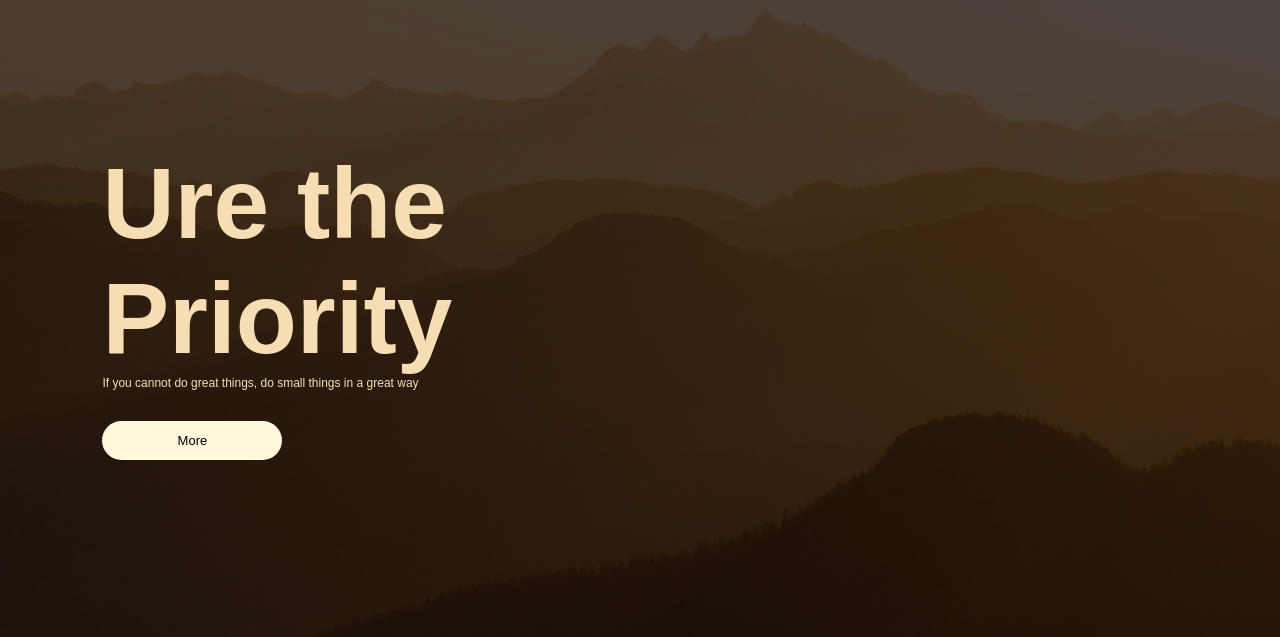
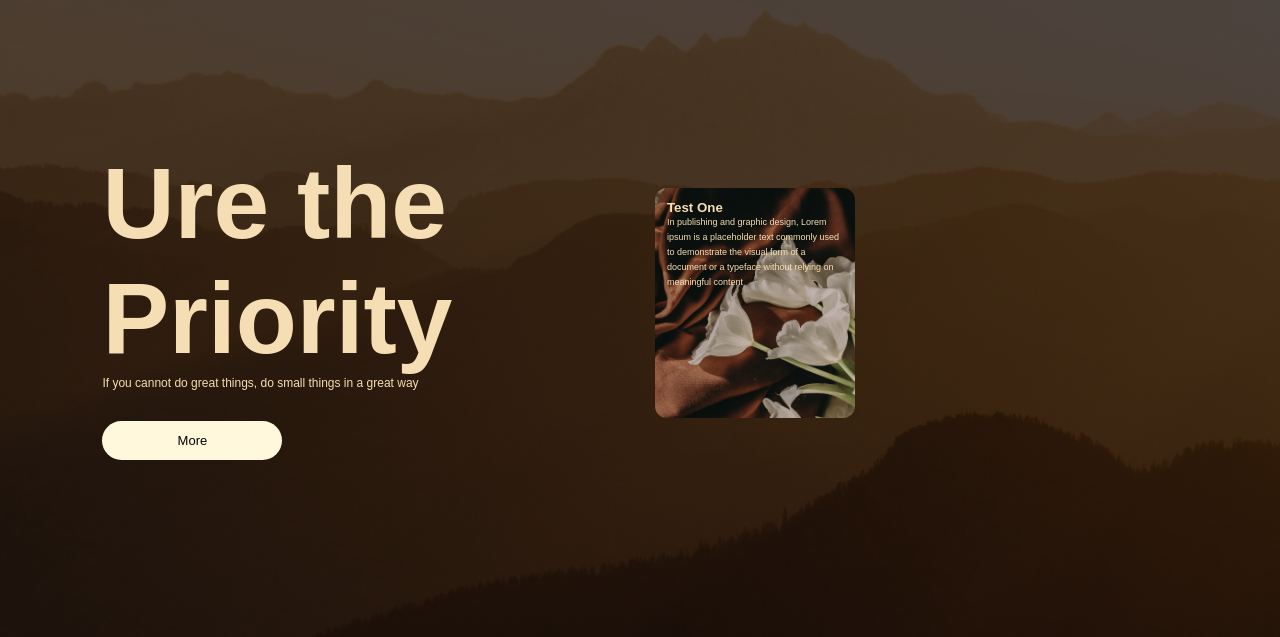
Before and after one commit to rafaeliando/uarepriority, a plain HTML site: page index.html in a window 1280 px wide. Shown: the part 145-782 px from the top of the page. Drawn offline with Linux system fonts and the light colour scheme; a web font is replaced by a local one.

Commit message:
Update index.html

```diff
--- a/index.html
+++ b/index.html
@@ -27,6 +27,12 @@
                     <p>If you cannot do great things, do small things in a great way</p>
                     <button type="button">More</button>
                 </div>
+                <div class="col">
+                    <div class="card card1">
+                        <h5>Test One</h5>
+                        <p>In publishing and graphic design, Lorem ipsum is a placeholder text commonly used to demonstrate the visual form of a document or a typeface without relying on meaningful content</p>
+                    </div>
+                </div>
             </div>
         </div>
     </body>
```
